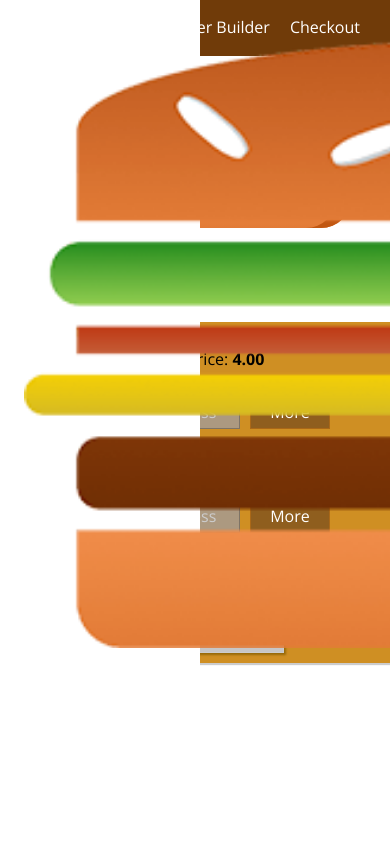
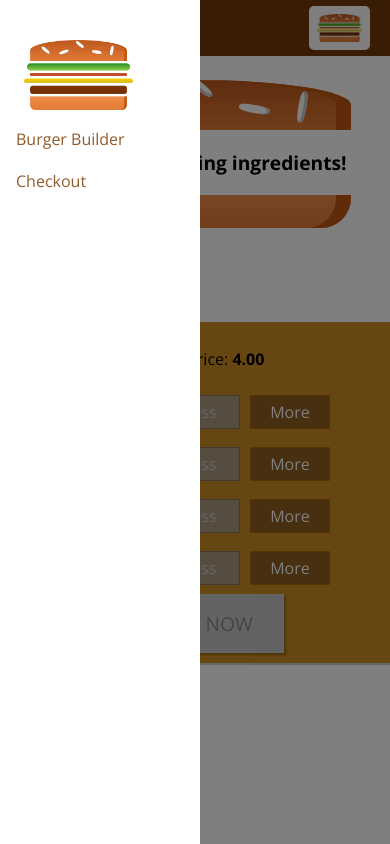
Before and after one commit to mkczarkowski/burger-builder, a React app: page / in a window 390 px wide. Built offline with nearby package versions, Linux system fonts and the light colour scheme.

Commit message:
Finish mobile-first SideDrawer

```diff
--- a/src/components/Layout/Layout.js
+++ b/src/components/Layout/Layout.js
@@ -1,15 +1,41 @@
-import React, { Fragment } from "react";
+import React, { Component, Fragment } from "react";
 
 import Toolbar from "../Navigation/Toolbar/Toolbar";
 import SideDrawer from "../Navigation/SideDrawer/SideDrawer";
 import classes from "./Layout.css";
 
-const layout = props => (
-  <Fragment>
-    <Toolbar />
-    <SideDrawer />
-    <main className={classes.Content}>{props.children}</main>
-  </Fragment>
-);
+class Layout extends Component {
+  constructor(props) {
+    super(props);
+    this.sideDrawerClosedHandler = this.sideDrawerClosedHandler.bind(this);
+    this.sideDrawerToggleHandler = this.sideDrawerToggleHandler.bind(this);
+    this.state = {
+      showSideDrawer: true
+    };
+  }
 
-export default layout;
+  sideDrawerToggleHandler() {
+    this.setState(prevState => {
+      return { showSideDrawer: !prevState.showSideDrawer };
+    });
+  }
+
+  sideDrawerClosedHandler() {
+    this.setState({ showSideDrawer: false });
+  }
+
+  render() {
+    return (
+      <Fragment>
+        <Toolbar toggleClicked={this.sideDrawerToggleHandler} />
+        <SideDrawer
+          open={this.state.showSideDrawer}
+          closed={this.sideDrawerClosedHandler}
+        />
+        <main className={classes.Content}>{this.props.children}</main>
+      </Fragment>
+    );
+  }
+}
+
+export default Layout;
--- a/src/components/Logo/Logo.js
+++ b/src/components/Logo/Logo.js
@@ -9,4 +9,8 @@ const logo = ({height}) => (
   </div>
 );
 
+logo.defaultProps = {
+  height: "80%"
+};
+
 export default logo;
--- a/src/components/Navigation/NavigationItemList/NavigationItem/NavigationItem.css
+++ b/src/components/Navigation/NavigationItemList/NavigationItem/NavigationItem.css
@@ -1,17 +1,14 @@
 .NavigationItem {
-  margin: 0;
+  margin: 10px 0;
   box-sizing: border-box;
-  display: flex;
-  height: 100%;
-  align-items: center;
+  display: block;
+  width: 100%;
 }
 
 .NavigationItem a {
-  color: white;
+  color: #8F5C2C;
   text-decoration: none;
-  height: 100%;
-  padding: 16px 10px;
-  border-bottom: 4px solid transparent;
+  width: 100%;
   box-sizing: border-box;
   display: block;
 }
@@ -19,7 +16,30 @@
 .NavigationItem a:hover,
 .NavigationItem a:active,
 .NavigationItem a.active {
-  background-color: #8F5C2C;
-  border-bottom: 4px solid #40A4C8;
+  color: #40A4C8;
+}
 
+@media (min-width: 500px) {
+  .NavigationItem {
+    margin: 0;
+    display: flex;
+    height: 100%;
+    width: auto;
+    align-items: center;
+  }
+
+  .NavigationItem a {
+    color: white;
+    height: 100%;
+    padding: 16px 10px;
+    border-bottom: 4px solid transparent;
+  }
+
+  .NavigationItem a:hover,
+  .NavigationItem a:active,
+  .NavigationItem a.active {
+    background-color: #8F5C2C;
+    border-bottom: 4px solid #40A4C8;
+    color: white;
+  }
 }
--- a/src/components/Navigation/NavigationItemList/NavigationItemList.css
+++ b/src/components/Navigation/NavigationItemList/NavigationItemList.css
@@ -3,6 +3,13 @@
   padding: 0;
   list-style: none;
   display: flex;
+  flex-flow: column;
   align-items: center;
   height: 100%;
 }
+
+@media (min-width: 500px) {
+ .NavigationItemList {
+   flex-flow: row;
+ }
+}
--- /dev/null
+++ b/src/components/Navigation/SideDrawer/DrawerToggle/DrawerToggle.css
@@ -0,0 +1,23 @@
+.DrawerToggle {
+  width: 40px;
+  height: 100%;
+  display: flex;
+  flex-flow: column;
+  justify-content: space-around;
+  align-items: center;
+  padding: 10px 0;
+  box-sizing: border-box;
+  cursor: pointer;
+}
+
+.DrawerToggle div {
+  width: 90%;
+  height: 3px;
+  background-color: white;
+}
+
+@media (min-width: 500px) {
+  .DrawerToggle {
+    display: none;
+  }
+}
--- /dev/null
+++ b/src/components/Navigation/SideDrawer/DrawerToggle/DrawerToggle.js
@@ -0,0 +1,13 @@
+import React from "react";
+
+import classes from "./DrawerToggle.css";
+
+const drawerToggle = props => (
+  <div className={classes.DrawerToggle} onClick={props.clicked}>
+    <div />
+    <div />
+    <div />
+  </div>
+);
+
+export default drawerToggle;
--- a/src/components/Navigation/SideDrawer/SideDrawer.css
+++ b/src/components/Navigation/SideDrawer/SideDrawer.css
@@ -25,3 +25,7 @@
 .Close {
   transform: translateX(-100%);
 }
+
+.Logo {
+  margin-bottom: 32px;
+}
--- a/src/components/Navigation/SideDrawer/SideDrawer.js
+++ b/src/components/Navigation/SideDrawer/SideDrawer.js
@@ -1,19 +1,27 @@
-import React from "react";
+import React, { Fragment } from "react";
 import PropTypes from "prop-types";
 
 import Logo from "../../Logo/Logo";
 import NavigationItemList from "../NavigationItemList/NavigationItemList";
+import Backdrop from "../../UI/Backdrop/Backdrop";
 import classes from "./SideDrawer.css";
 
 const sideDrawer = props => {
-  // ...
+  const attachedClasses = [
+    classes.SideDrawer,
+    props.open ? classes.Open : classes.Close
+  ].join(" ");
+
   return (
-    <div className={classes.SideDrawer}>
-      <Logo height="80%" />
-      <nav>
-        <NavigationItemList />
-      </nav>
-    </div>
+    <Fragment>
+      <Backdrop show={props.open} clicked={props.closed} />
+      <div className={attachedClasses}>
+        <Logo height="11%" />
+        <nav>
+          <NavigationItemList />
+        </nav>
+      </div>
+    </Fragment>
   );
 };
 
--- a/src/components/Navigation/Toolbar/Toolbar.css
+++ b/src/components/Navigation/Toolbar/Toolbar.css
@@ -15,5 +15,10 @@
 
 .Toolbar nav {
   height: 100%;
+}
 
+@media (max-width: 499px) {
+  .DesktopOnly {
+    display: none;
+  }
 }
--- a/src/components/Navigation/Toolbar/Toolbar.js
+++ b/src/components/Navigation/Toolbar/Toolbar.js
@@ -2,13 +2,14 @@ import React from "react";
 
 import Logo from "../../Logo/Logo";
 import NavigationItemList from "../NavigationItemList/NavigationItemList";
+import DrawerToggle from "../SideDrawer/DrawerToggle/DrawerToggle";
 import classes from "./Toolbar.css";
 
 const toolbar = props => (
   <header className={classes.Toolbar}>
-    <div>MENU</div>
+    <DrawerToggle clicked={props.toggleClicked}>MENU</DrawerToggle>
     <Logo height="80%" />
-    <nav>
+    <nav className={classes.DesktopOnly}>
       <NavigationItemList />
     </nav>
   </header>
--- a/src/components/UI/Backdrop/Backdrop.css
+++ b/src/components/UI/Backdrop/Backdrop.css
@@ -2,7 +2,7 @@
   width: 100%;
   height: 100%;
   position: fixed;
-  z-index: 400;
+  z-index: 100;
   left: 0;
   top: 0;
   background-color: rgba(0, 0, 0, 0.5);
```
